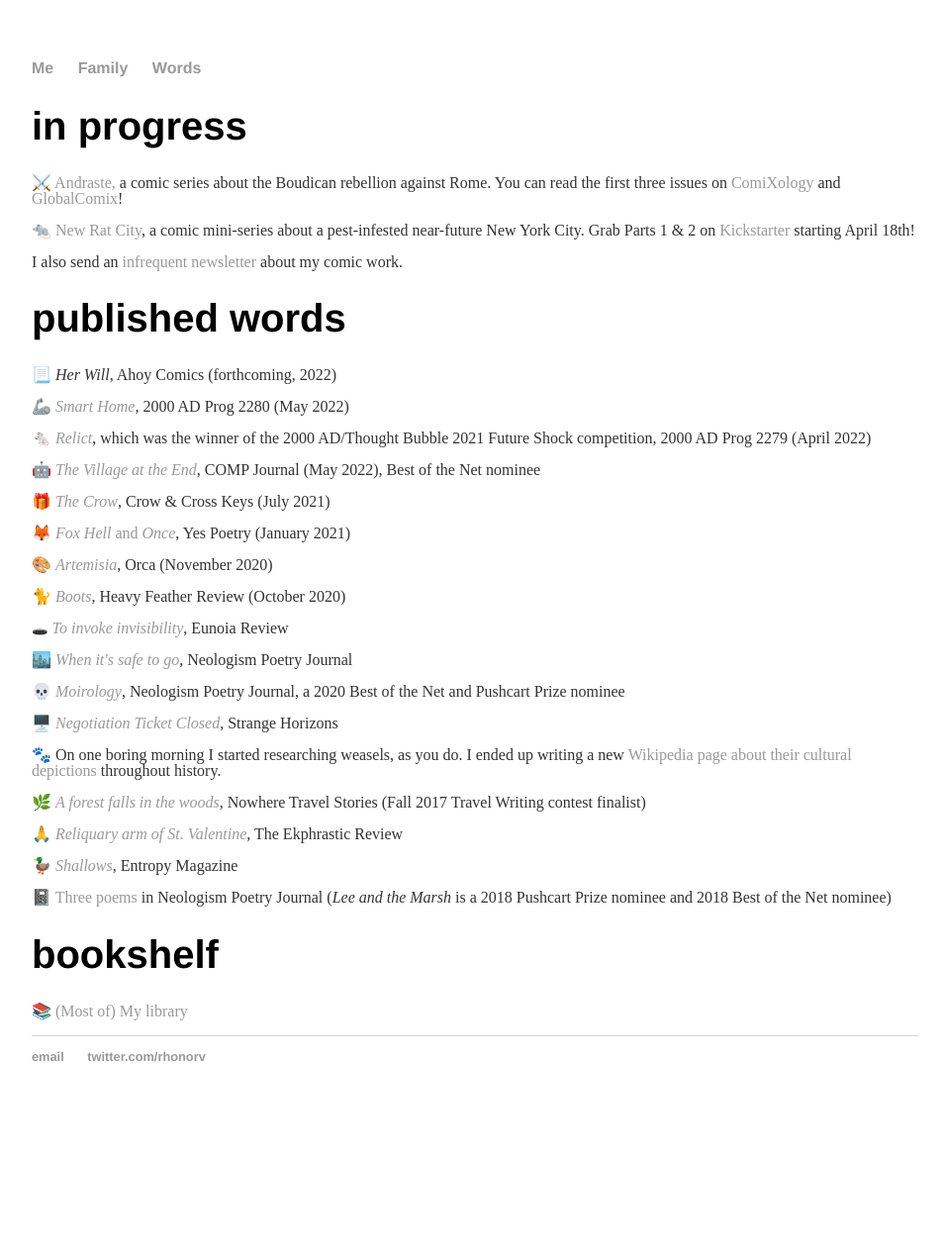
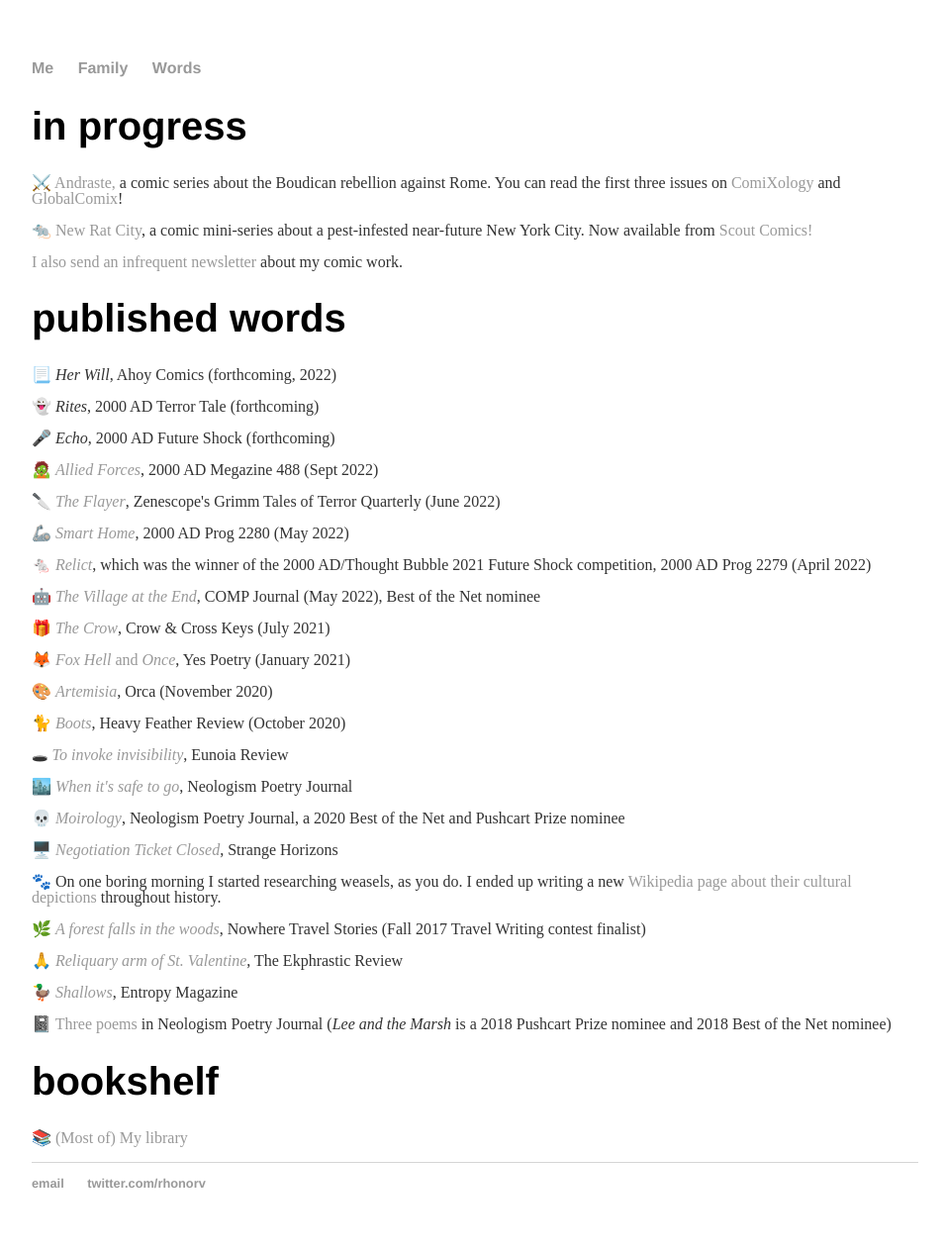
Before and after one commit to rhonorv/rhonorv.github.io, a Jekyll site: the page words/index.html, which Jekyll copies as it is, in a window 1280 px wide. Shown: the whole page at 99% size, without its empty margins (160-1114 px from the left). Built offline with Jekyll 4.4.1, drawn with Linux system fonts in a browser that asks for light colours; before the commit the page ends 1135 px from its top, so only the background shows below that.

Commit message:
Update index.html

```diff
--- a/words/index.html
+++ b/words/index.html
@@ -22,7 +22,7 @@
 	<h1>in progress</h1>
       		<p><span aria-hidden="true">⚔️ </span><a href="https://www.andrastecomic.com">Andraste,</a> a comic series about the Boudican rebellion against Rome. You can read the first three issues on <a href="https://www.comixology.com/Andraste-1/digital-comic/845142">ComiXology</a> and <a href="https://globalcomix.com/c/andraste?lang=en">GlobalComix</a>! </p>
 
-		<p><span aria-hidden="true">🐀 </span><a href="https://www.newratcitycomic.com">New Rat City</a>, a comic mini-series about a pest-infested near-future New York City. Grab Parts 1 & 2 on <a href="https://www.kickstarter.com/projects/honorvincent/new-rat-city-parts-1-and-2/">Kickstarter</a> starting April 18th!</p>
+		<p><span aria-hidden="true">🐀 </span><a href="https://www.newratcitycomic.com">New Rat City</a>, a comic mini-series about a pest-infested near-future New York City. Now available from <a href="https://www.scoutcomics.com/collections/new-rat-city">Scout Comics!<a></p>
 
 		<p> I also send an <a href="https://honorvincent.substack.com/">infrequent newsletter</a> about my comic work.</p>
 
@@ -32,6 +32,14 @@
 	<div class="words">
 	<h1>published words</h1>
 		<p><span aria-hidden="true">📃 </span><em>Her Will</em>, Ahoy Comics (forthcoming, 2022)</p>
+
+		<p><span aria-hidden="true">👻 </span><em>Rites</em>, 2000 AD Terror Tale (forthcoming)</p>
+
+		<p><span aria-hidden="true">🎤 </span><em>Echo</em>, 2000 AD Future Shock (forthcoming)</p>
+
+		<p><span aria-hidden="true">🧟 </span><em><a href="https://shop.2000ad.com/catalogue/MEG448D">Allied Forces</a></em>, 2000 AD Megazine 488 (Sept 2022)</p>
+
+		<p><span aria-hidden="true">🔪 </span><em><a href="https://zenescope.com/products/grimm-tales-of-terror-quarterly-back-to-school">The Flayer</a></em>, Zenescope's Grimm Tales of Terror Quarterly (June 2022)</p>
 
 		<p><span aria-hidden="true">🦾 </span><em><a href="https://shop.2000ad.com/catalogue/PRG2280D">Smart Home</a></em>, 2000 AD Prog 2280 (May 2022)</p>
 
```
